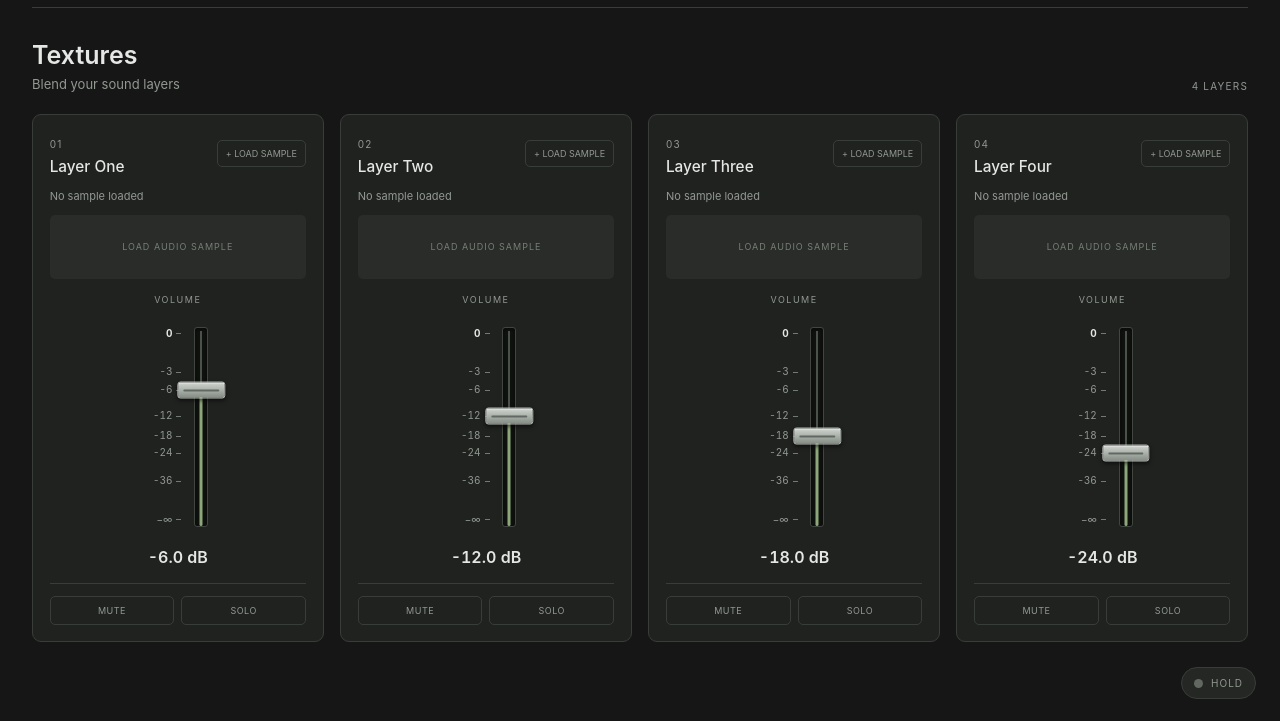
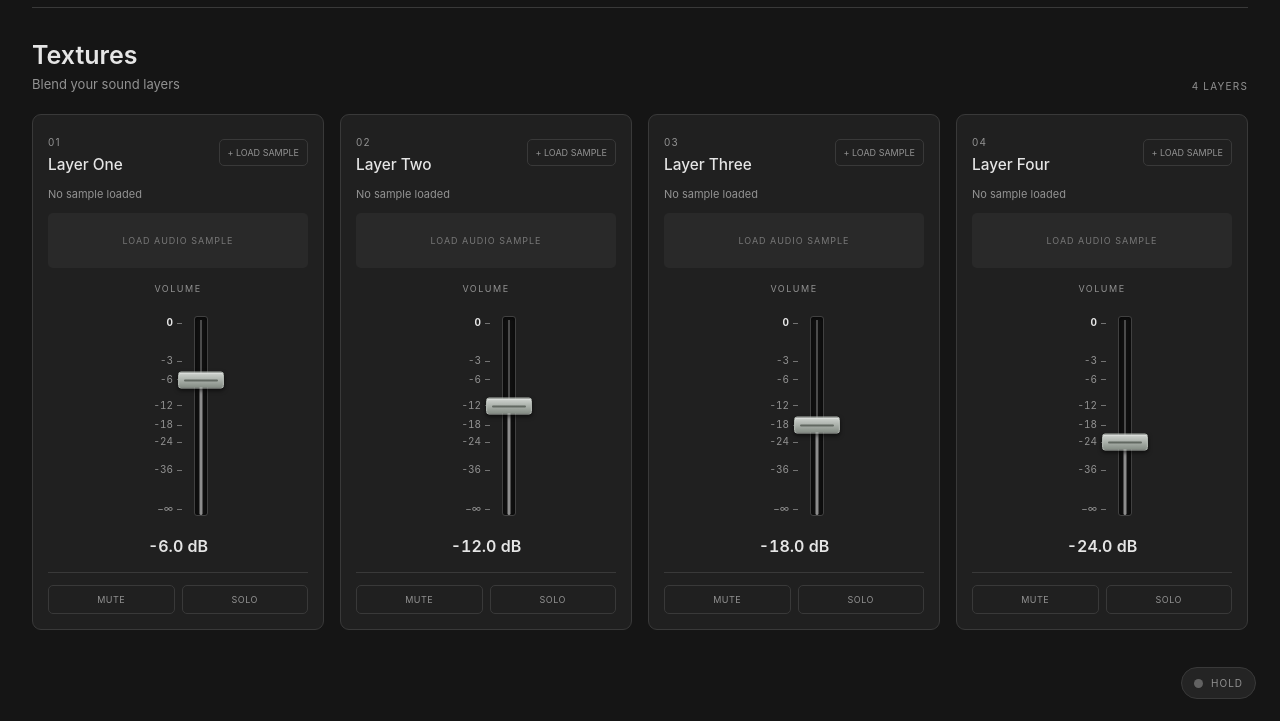
Before and after one commit to zacharyapittman/texturekeys, a plain HTML site: page index.html in a window 1280 px wide. Shown: the part 79-800 px from the top of the page. Drawn offline with Linux system fonts and the light colour scheme.

Commit message:
Update style.css

```diff
--- a/style.css
+++ b/style.css
@@ -1,13 +1,13 @@
 
 :root {
-  --background: #151615;
-  --panel: #202220;
-  --panel-light: #292c29;
-  --border: #393d39;
-  --text: #e5e7e4;
-  --muted: #929892;
+  --background: #151515;
+  --panel: #202020;
+  --panel-light: #292929;
+  --border: #393939;
+  --text: #e5e5e5;
+  --muted: #929292;
   --accent: #a5c982;
-  --track: #101210;
+  --track: #101010;
 }
 
 * {
@@ -22,20 +22,26 @@ body {
   font-family: -apple-system, BlinkMacSystemFont, "Segoe UI", sans-serif;
 }
 
-button, input { font: inherit; }
-button { cursor: pointer; }
+button, input {
+  font: inherit;
+}
+
+button {
+  cursor: pointer;
+}
 
 .app-shell {
   width: 100%;
   max-width: 1600px;
   margin: 0 auto;
-  padding: 28px 32px 70px;
+  padding: 28px 32px 80px;
 }
 
 .topbar {
   display: flex;
   justify-content: space-between;
   align-items: center;
+  gap: 20px;
   padding-bottom: 24px;
   border-bottom: 1px solid var(--border);
 }
@@ -54,7 +60,7 @@ button { cursor: pointer; }
   display: grid;
   place-items: center;
   border-radius: 7px;
-  background: #343934;
+  background: #343434;
   color: var(--text);
   font-weight: 800;
 }
@@ -81,7 +87,7 @@ button { cursor: pointer; }
   height: 9px;
   flex: 0 0 auto;
   border-radius: 50%;
-  background: #626762;
+  background: #626262;
 }
 
 .status-light.active,
@@ -144,24 +150,31 @@ button { cursor: pointer; }
   letter-spacing: 1.2px;
 }
 
-/* Four permanent side-by-side channel strips */
+/* Four channel strips */
+
+.layers-scroll {
+  width: 100%;
+  overflow-x: auto;
+  padding-bottom: 10px;
+}
 
 .layers-grid {
   display: grid;
   grid-template-columns: repeat(4, minmax(0, 1fr));
-  gap: clamp(7px, 1.3vw, 18px);
+  gap: 16px;
   width: 100%;
+  min-width: 680px;
 }
 
 .layer-card {
   min-width: 0;
-  min-height: 450px;
+  min-height: 460px;
   display: flex;
   flex-direction: column;
   background: var(--panel);
   border: 1px solid var(--border);
   border-radius: 9px;
-  padding: clamp(9px, 1.3vw, 19px);
+  padding: 15px;
 }
 
 .layer-header {
@@ -177,7 +190,7 @@ button { cursor: pointer; }
 
 .layer-header h2 {
   margin: 5px 0 0;
-  font-size: clamp(11px, 1.2vw, 17px);
+  font-size: clamp(12px, 1.2vw, 17px);
   font-weight: 550;
   overflow: hidden;
   text-overflow: ellipsis;
@@ -191,13 +204,13 @@ button { cursor: pointer; }
   background: transparent;
   border-radius: 5px;
   padding: 7px 8px;
-  font-size: clamp(8px, .7vw, 10px);
+  font-size: 9px;
   white-space: nowrap;
 }
 
 .sample-button:hover {
   color: var(--text);
-  border-color: #777e77;
+  border-color: #777;
 }
 
 .sample-name {
@@ -210,12 +223,12 @@ button { cursor: pointer; }
 }
 
 .waveform-placeholder {
-  height: clamp(38px, 5vw, 66px);
+  height: 55px;
   flex: 0 0 auto;
   margin-top: 12px;
   border-radius: 5px;
   background: var(--panel-light);
-  color: #777e77;
+  color: #777;
   display: grid;
   place-items: center;
   font-size: 9px;
@@ -229,7 +242,7 @@ button { cursor: pointer; }
   align-items: center;
   justify-content: center;
   padding: 15px 0 12px;
-  min-height: 260px;
+  min-height: 270px;
 }
 
 .fader-label {
@@ -243,7 +256,7 @@ button { cursor: pointer; }
   display: flex;
   align-items: center;
   justify-content: center;
-  gap: clamp(5px, 1vw, 13px);
+  gap: 12px;
   height: 220px;
   width: 100%;
 }
@@ -270,14 +283,25 @@ button { cursor: pointer; }
   display: inline-block;
   width: 5px;
   height: 1px;
-  background: #737973;
+  background: #737373;
   margin-left: 4px;
   vertical-align: middle;
 }
 
-.db-tick.top { transform: translateY(0); }
-.db-tick.bottom { transform: translateY(-100%); }
-.db-tick.unity { color: var(--text); font-weight: 700; }
+.db-tick.top {
+  transform: translateY(0);
+}
+
+.db-tick.bottom {
+  transform: translateY(-100%);
+}
+
+.db-tick.unity {
+  color: var(--text);
+  font-weight: 700;
+}
+
+/* Vertical fader */
 
 .fader-track {
   position: relative;
@@ -286,7 +310,7 @@ button { cursor: pointer; }
   flex: 0 0 14px;
   border-radius: 3px;
   background: var(--track);
-  border: 1px solid #414641;
+  border: 1px solid #414141;
   box-shadow: inset 0 1px 4px #0009;
   cursor: ns-resize;
   touch-action: none;
@@ -300,7 +324,7 @@ button { cursor: pointer; }
   bottom: 3px;
   width: 2px;
   transform: translateX(-50%);
-  background: #4b514b;
+  background: #4b4b4b;
 }
 
 .fader-fill {
@@ -309,7 +333,7 @@ button { cursor: pointer; }
   bottom: 0;
   width: 3px;
   transform: translateX(-50%);
-  background: #8da77a;
+  background: #8d8d8d;
   border-radius: 2px;
   pointer-events: none;
 }
@@ -317,8 +341,8 @@ button { cursor: pointer; }
 .fader-cap {
   position: absolute;
   left: 50%;
-  top: 0;
-  width: clamp(34px, 3.7vw, 48px);
+  top: 8px;
+  width: 46px;
   height: 17px;
   transform: translate(-50%, -50%);
   border-radius: 3px;
@@ -393,6 +417,8 @@ button { cursor: pointer; }
   opacity: .55;
 }
 
+/* Hold controls */
+
 .hold-control {
   position: fixed;
   bottom: 22px;
@@ -401,7 +427,7 @@ button { cursor: pointer; }
   align-items: center;
   gap: 8px;
   padding: 9px 12px;
-  background: #242724;
+  background: #242424;
   border: 1px solid var(--border);
   border-radius: 25px;
   color: var(--muted);
@@ -423,14 +449,16 @@ button { cursor: pointer; }
   bottom: 70px;
   width: 260px;
   padding: 17px;
-  background: #242724;
+  background: #242424;
   border: 1px solid var(--border);
   border-radius: 10px;
   box-shadow: 0 12px 40px #0008;
   z-index: 10;
 }
 
-.hold-popover[hidden] { display: none; }
+.hold-popover[hidden] {
+  display: none;
+}
 
 .popover-heading {
   display: flex;
@@ -463,37 +491,33 @@ button { cursor: pointer; }
   font-size: 10px;
 }
 
-/* Keep the four channels in one row even on narrow screens. */
+/* Narrow screens: scroll, never stack */
 
 @media (max-width: 700px) {
   .app-shell {
     padding: 18px 12px 75px;
-    min-width: 520px;
   }
 
   .topbar {
-    gap: 15px;
+    align-items: flex-start;
     flex-wrap: wrap;
   }
 
   .top-controls {
+    flex-wrap: wrap;
     gap: 7px;
   }
 
+  .layers-grid {
+    gap: 10px;
+  }
+
   .layer-card {
-    min-height: 390px;
+    padding: 10px;
+    min-height: 420px;
   }
 
   .fader-unit {
-    height: 190px;
-  }
-
-  .db-scale,
-  .fader-track {
-    height: 175px;
-  }
-
-  .fader-section {
-    min-height: 230px;
+    gap: 8px;
   }
 }
```
